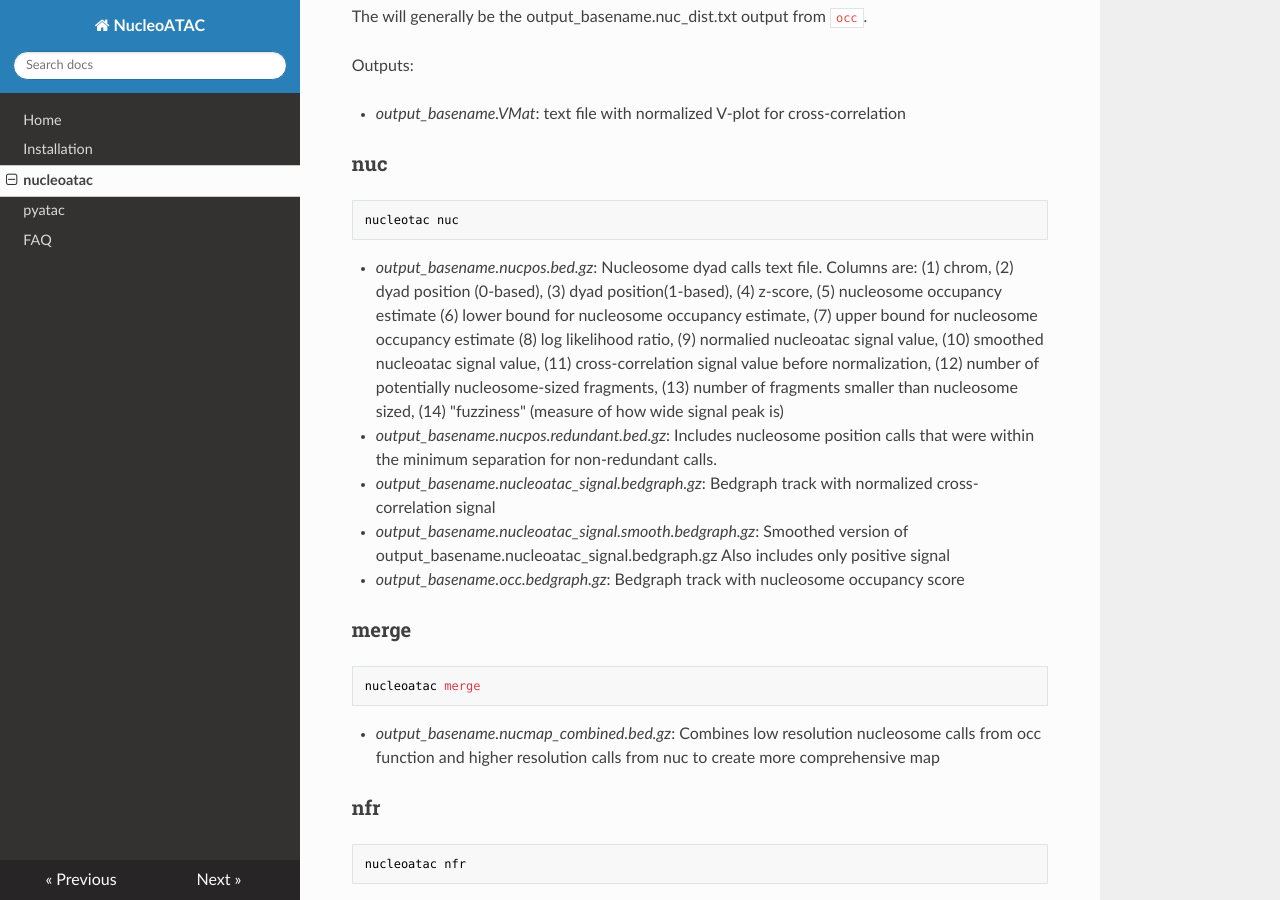
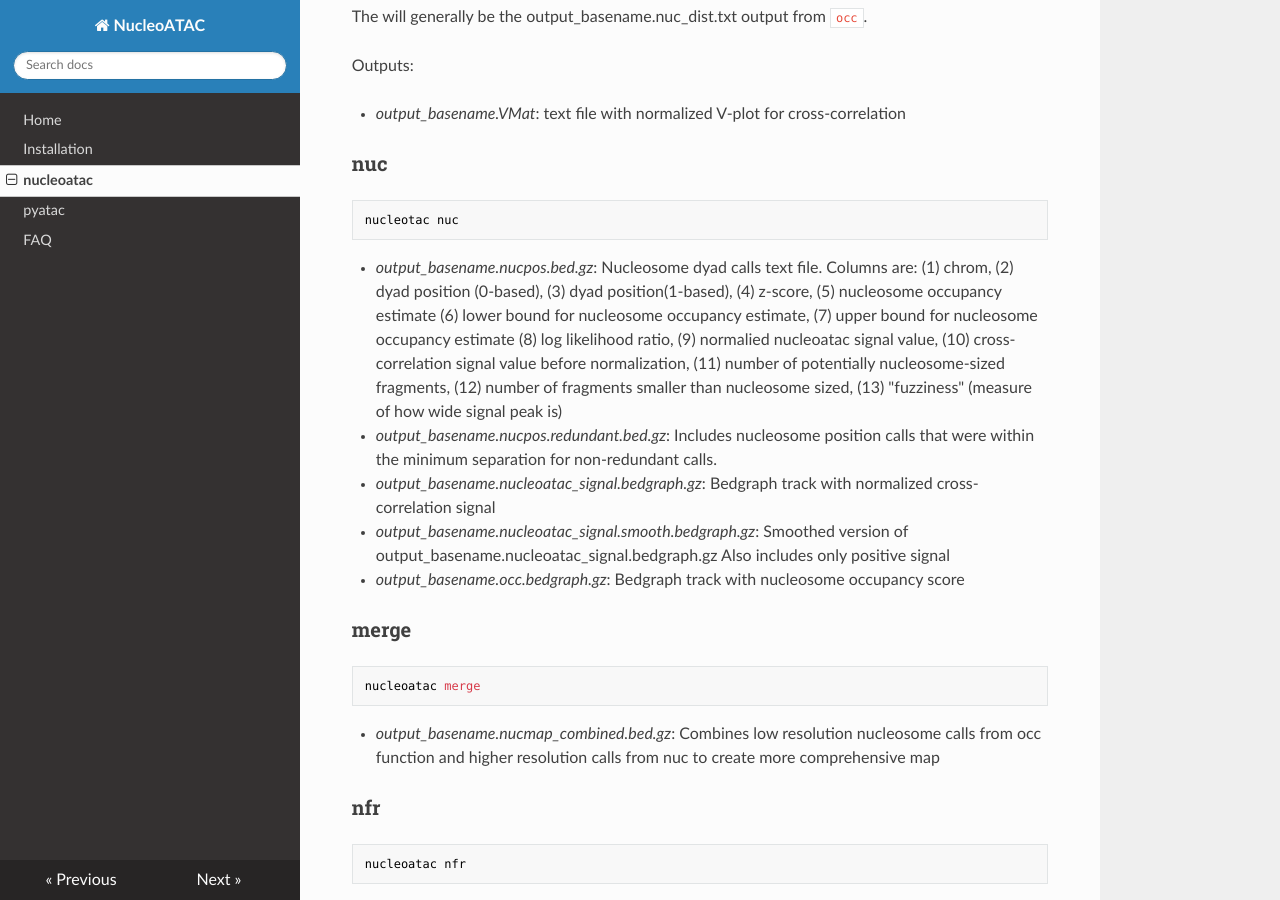
Before and after one commit to GreenleafLab/NucleoATAC, an MkDocs documentation site: the page built from docs/nucleoatac.md, in a window 1280 px wide and 900 px high, scrolled down 1437 px. Built offline with MkDocs 1.6.1, drawn with Linux system fonts in a browser that asks for light colours; nearby versions of some CDN libraries; old or Windows-style settings are respelled for this version of MkDocs.

Commit message:
fixed error in description of *.nucpos.bed.gz output format

````diff
--- a/docs/nucleoatac.md
+++ b/docs/nucleoatac.md
@@ -59,7 +59,7 @@ nucleotac nuc
 ```
 
 
-* *output_basename.nucpos.bed.gz*:  Nucleosome dyad calls text file.  Columns are: (1) chrom, (2) dyad position (0-based), (3) dyad position(1-based), (4) z-score, (5) nucleosome occupancy estimate (6) lower bound for nucleosome occupancy estimate, (7) upper bound for nucleosome occupancy estimate (8) log likelihood ratio, (9) normalied nucleoatac signal value, (10) smoothed nucleoatac signal value, (11) cross-correlation signal value before normalization, (12) number of potentially nucleosome-sized fragments, (13) number of fragments smaller than nucleosome sized, (14) "fuzziness"  (measure of how wide signal peak is)
+* *output_basename.nucpos.bed.gz*:  Nucleosome dyad calls text file.  Columns are: (1) chrom, (2) dyad position (0-based), (3) dyad position(1-based), (4) z-score, (5) nucleosome occupancy estimate (6) lower bound for nucleosome occupancy estimate, (7) upper bound for nucleosome occupancy estimate (8) log likelihood ratio, (9) normalied nucleoatac signal value, (10) cross-correlation signal value before normalization, (11) number of potentially nucleosome-sized fragments, (12) number of fragments smaller than nucleosome sized, (13) "fuzziness"  (measure of how wide signal peak is)
 
 * *output_basename.nucpos.redundant.bed.gz*: Includes nucleosome position calls that were within the minimum separation for non-redundant calls.
 
````
